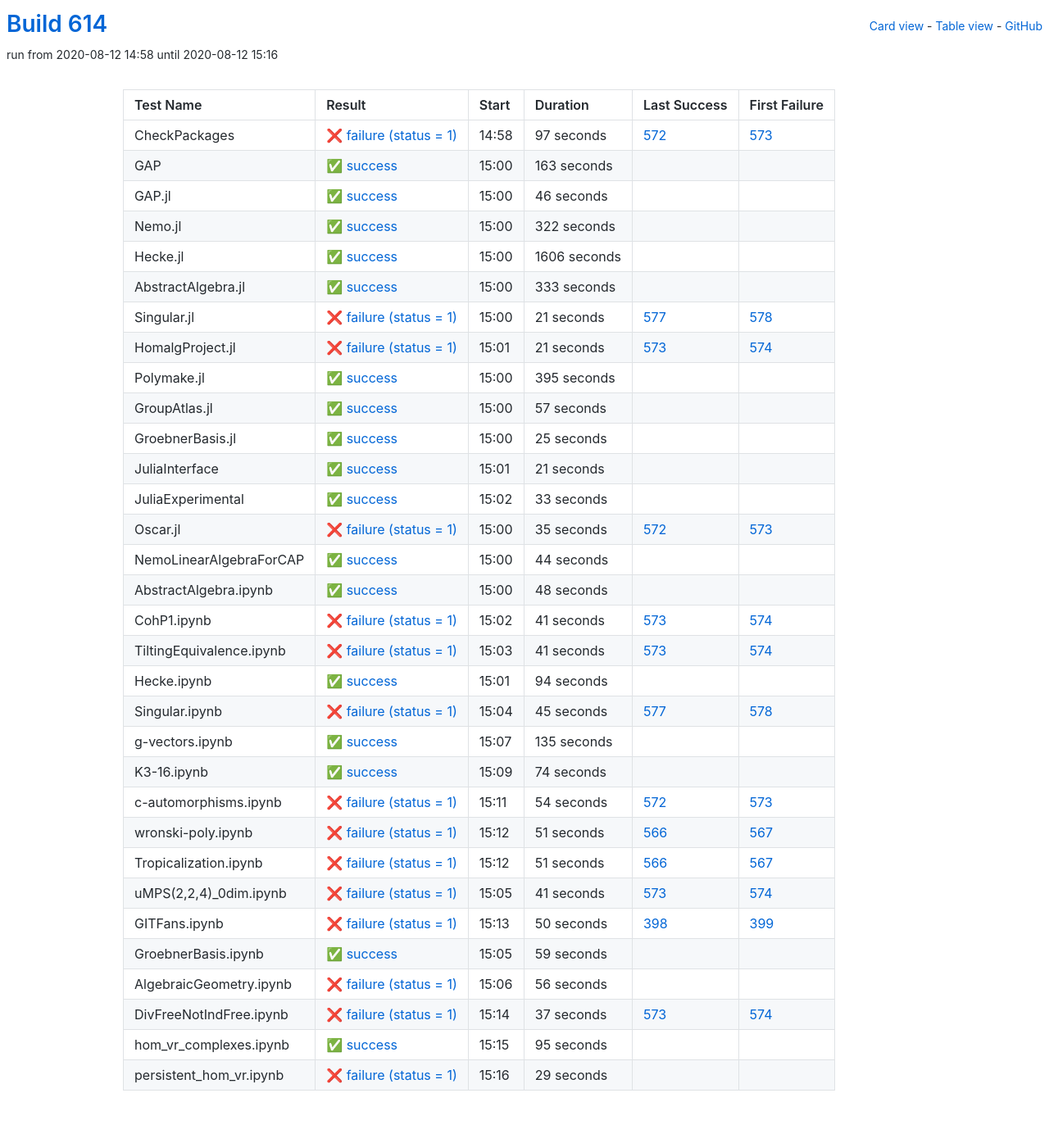
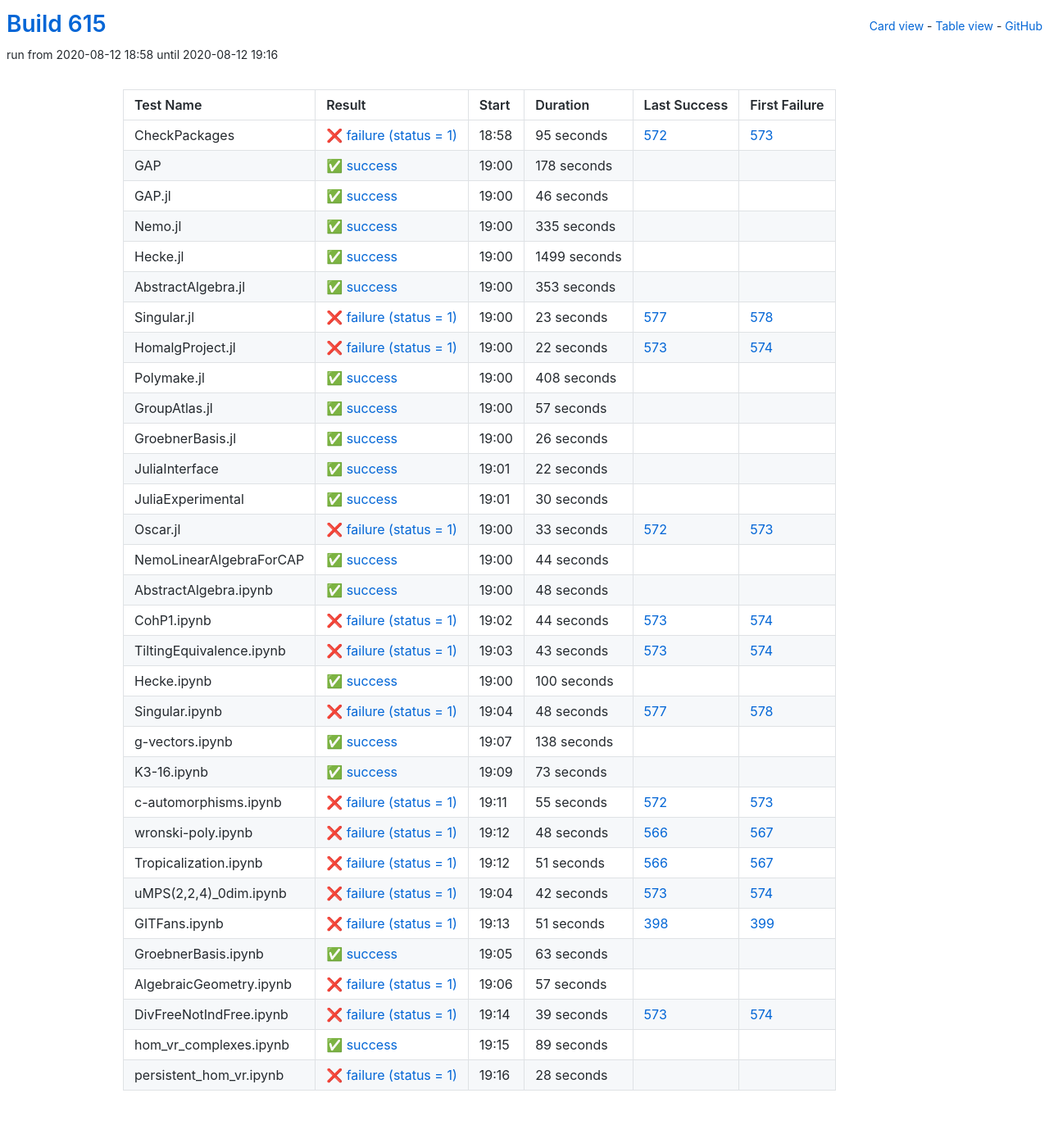
Before and after one commit to oscar-system/oscar-ci-status-stable, a Jekyll site: the page built from table.html, in a window 1280 px wide. Shown: the whole page at 82% size. Built offline with Jekyll 4.4.1, drawn with Linux system fonts in a browser that asks for light colours.

Commit message:
Build #615

```diff
--- a/_data/ci.yml
+++ b/_data/ci.yml
@@ -1,6 +1,6 @@
 ---
-build: 614
-build_url: https://oscarci.mathematik.uni-kl.de/job/oscar-stable/614/
+build: 615
+build_url: https://oscarci.mathematik.uni-kl.de/job/oscar-stable/615/
 job: oscar-stable
 organization: oscar-system
 repo: oscar-ci-status-stable
@@ -8,32 +8,32 @@ repourl: https://github.com/oscar-system/oscar-ci-status-stable
 tests:
 - name: CheckPackages
   id: checkpackages
-  log: https://oscarci.mathematik.uni-kl.de/job/oscar-stable/614/artifact/logs/build-614/CheckPackages.log
-  start: 2020-08-12 14:58
+  log: https://oscarci.mathematik.uni-kl.de/job/oscar-stable/615/artifact/logs/build-615/CheckPackages.log
+  start: 2020-08-12 18:58
   success: false
   exitcode: 1
   status: failure
-  duration: 97
+  duration: 95
   last_success: 572
   last_success_url: https://oscarci.mathematik.uni-kl.de/job/oscar-stable/572/
   first_failure: 573
   first_failure_url: https://oscarci.mathematik.uni-kl.de/job/oscar-stable/573/
 - name: GAP
   id: gap
-  log: https://oscarci.mathematik.uni-kl.de/job/oscar-stable/614/artifact/logs/build-614/GAP.log
-  start: 2020-08-12 15:00
+  log: https://oscarci.mathematik.uni-kl.de/job/oscar-stable/615/artifact/logs/build-615/GAP.log
+  start: 2020-08-12 19:00
   success: true
   exitcode: 0
   status: success
-  duration: 163
+  duration: 178
   last_success: false
   last_success_url:
   first_failure: false
   first_failure_url:
 - name: GAP.jl
   id: gap-jl
-  log: https://oscarci.mathematik.uni-kl.de/job/oscar-stable/614/artifact/logs/build-614/GAP.jl.log
-  start: 2020-08-12 15:00
+  log: https://oscarci.mathematik.uni-kl.de/job/oscar-stable/615/artifact/logs/build-615/GAP.jl.log
+  start: 2020-08-12 19:00
   success: true
   exitcode: 0
   status: success
@@ -44,80 +44,80 @@ tests:
   first_failure_url:
 - name: Nemo.jl
   id: nemo-jl
-  log: https://oscarci.mathematik.uni-kl.de/job/oscar-stable/614/artifact/logs/build-614/Nemo.jl.log
-  start: 2020-08-12 15:00
+  log: https://oscarci.mathematik.uni-kl.de/job/oscar-stable/615/artifact/logs/build-615/Nemo.jl.log
+  start: 2020-08-12 19:00
   success: true
   exitcode: 0
   status: success
-  duration: 322
+  duration: 335
   last_success: false
   last_success_url:
   first_failure: false
   first_failure_url:
 - name: Hecke.jl
   id: hecke-jl
-  log: https://oscarci.mathematik.uni-kl.de/job/oscar-stable/614/artifact/logs/build-614/Hecke.jl.log
-  start: 2020-08-12 15:00
+  log: https://oscarci.mathematik.uni-kl.de/job/oscar-stable/615/artifact/logs/build-615/Hecke.jl.log
+  start: 2020-08-12 19:00
   success: true
   exitcode: 0
   status: success
-  duration: 1606
+  duration: 1499
   last_success: false
   last_success_url:
   first_failure: false
   first_failure_url:
 - name: AbstractAlgebra.jl
   id: abstractalgebra-jl
-  log: https://oscarci.mathematik.uni-kl.de/job/oscar-stable/614/artifact/logs/build-614/AbstractAlgebra.jl.log
-  start: 2020-08-12 15:00
+  log: https://oscarci.mathematik.uni-kl.de/job/oscar-stable/615/artifact/logs/build-615/AbstractAlgebra.jl.log
+  start: 2020-08-12 19:00
   success: true
   exitcode: 0
   status: success
-  duration: 333
+  duration: 353
   last_success: false
   last_success_url:
   first_failure: false
   first_failure_url:
 - name: Singular.jl
   id: singular-jl
-  log: https://oscarci.mathematik.uni-kl.de/job/oscar-stable/614/artifact/logs/build-614/Singular.jl.log
-  start: 2020-08-12 15:00
+  log: https://oscarci.mathematik.uni-kl.de/job/oscar-stable/615/artifact/logs/build-615/Singular.jl.log
+  start: 2020-08-12 19:00
   success: false
   exitcode: 1
   status: failure
-  duration: 21
+  duration: 23
   last_success: 577
   last_success_url: https://oscarci.mathematik.uni-kl.de/job/oscar-stable/577/
   first_failure: 578
   first_failure_url: https://oscarci.mathematik.uni-kl.de/job/oscar-stable/578/
 - name: HomalgProject.jl
   id: homalgproject-jl
-  log: https://oscarci.mathematik.uni-kl.de/job/oscar-stable/614/artifact/logs/build-614/HomalgProject.jl.log
-  start: 2020-08-12 15:01
+  log: https://oscarci.mathematik.uni-kl.de/job/oscar-stable/615/artifact/logs/build-615/HomalgProject.jl.log
+  start: 2020-08-12 19:00
   success: false
   exitcode: 1
   status: failure
-  duration: 21
+  duration: 22
   last_success: 573
   last_success_url: https://oscarci.mathematik.uni-kl.de/job/oscar-stable/573/
   first_failure: 574
   first_failure_url: https://oscarci.mathematik.uni-kl.de/job/oscar-stable/574/
 - name: Polymake.jl
   id: polymake-jl
-  log: https://oscarci.mathematik.uni-kl.de/job/oscar-stable/614/artifact/logs/build-614/Polymake.jl.log
-  start: 2020-08-12 15:00
+  log: https://oscarci.mathematik.uni-kl.de/job/oscar-stable/615/artifact/logs/build-615/Polymake.jl.log
+  start: 2020-08-12 19:00
   success: true
   exitcode: 0
   status: success
-  duration: 395
+  duration: 408
   last_success: false
   last_success_url:
   first_failure: false
   first_failure_url:
 - name: GroupAtlas.jl
   id: groupatlas-jl
-  log: https://oscarci.mathematik.uni-kl.de/job/oscar-stable/614/artifact/logs/build-614/GroupAtlas.jl.log
-  start: 2020-08-12 15:00
+  log: https://oscarci.mathematik.uni-kl.de/job/oscar-stable/615/artifact/logs/build-615/GroupAtlas.jl.log
+  start: 2020-08-12 19:00
   success: true
   exitcode: 0
   status: success
@@ -128,56 +128,56 @@ tests:
   first_failure_url:
 - name: GroebnerBasis.jl
   id: groebnerbasis-jl
-  log: https://oscarci.mathematik.uni-kl.de/job/oscar-stable/614/artifact/logs/build-614/GroebnerBasis.jl.log
-  start: 2020-08-12 15:00
+  log: https://oscarci.mathematik.uni-kl.de/job/oscar-stable/615/artifact/logs/build-615/GroebnerBasis.jl.log
+  start: 2020-08-12 19:00
   success: true
   exitcode: 0
   status: success
-  duration: 25
+  duration: 26
   last_success: false
   last_success_url:
   first_failure: false
   first_failure_url:
 - name: JuliaInterface
   id: juliainterface
-  log: https://oscarci.mathematik.uni-kl.de/job/oscar-stable/614/artifact/logs/build-614/JuliaInterface.log
-  start: 2020-08-12 15:01
+  log: https://oscarci.mathematik.uni-kl.de/job/oscar-stable/615/artifact/logs/build-615/JuliaInterface.log
+  start: 2020-08-12 19:01
   success: true
   exitcode: 0
   status: success
-  duration: 21
+  duration: 22
   last_success: false
   last_success_url:
   first_failure: false
   first_failure_url:
 - name: JuliaExperimental
   id: juliaexperimental
-  log: https://oscarci.mathematik.uni-kl.de/job/oscar-stable/614/artifact/logs/build-614/JuliaExperimental.log
-  start: 2020-08-12 15:02
+  log: https://oscarci.mathematik.uni-kl.de/job/oscar-stable/615/artifact/logs/build-615/JuliaExperimental.log
+  start: 2020-08-12 19:01
   success: true
   exitcode: 0
   status: success
-  duration: 33
+  duration: 30
   last_success: false
   last_success_url:
   first_failure: false
   first_failure_url:
 - name: Oscar.jl
   id: oscar-jl
-  log: https://oscarci.mathematik.uni-kl.de/job/oscar-stable/614/artifact/logs/build-614/Oscar.jl.log
-  start: 2020-08-12 15:00
+  log: https://oscarci.mathematik.uni-kl.de/job/oscar-stable/615/artifact/logs/build-615/Oscar.jl.log
+  start: 2020-08-12 19:00
   success: false
   exitcode: 1
   status: failure
-  duration: 35
+  duration: 33
   last_success: 572
   last_success_url: https://oscarci.mathematik.uni-kl.de/job/oscar-stable/572/
   first_failure: 573
   first_failure_url: https://oscarci.mathematik.uni-kl.de/job/oscar-stable/573/
 - name: NemoLinearAlgebraForCAP
   id: nemolinearalgebraforcap
-  log: https://oscarci.mathematik.uni-kl.de/job/oscar-stable/614/artifact/logs/build-614/NemoLinearAlgebraForCAP.log
-  start: 2020-08-12 15:00
+  log: https://oscarci.mathematik.uni-kl.de/job/oscar-stable/615/artifact/logs/build-615/NemoLinearAlgebraForCAP.log
+  start: 2020-08-12 19:00
   success: true
   exitcode: 0
   status: success
@@ -188,8 +188,8 @@ tests:
   first_failure_url:
 - name: AbstractAlgebra.ipynb
   id: abstractalgebra-ipynb
-  log: https://oscarci.mathematik.uni-kl.de/job/oscar-stable/614/artifact/logs/build-614/AbstractAlgebra.ipynb.log
-  start: 2020-08-12 15:00
+  log: https://oscarci.mathematik.uni-kl.de/job/oscar-stable/615/artifact/logs/build-615/AbstractAlgebra.ipynb.log
+  start: 2020-08-12 19:00
   success: true
   exitcode: 0
   status: success
@@ -200,104 +200,104 @@ tests:
   first_failure_url:
 - name: CohP1.ipynb
   id: cohp1-ipynb
-  log: https://oscarci.mathematik.uni-kl.de/job/oscar-stable/614/artifact/logs/build-614/CohP1.ipynb.log
-  start: 2020-08-12 15:02
+  log: https://oscarci.mathematik.uni-kl.de/job/oscar-stable/615/artifact/logs/build-615/CohP1.ipynb.log
+  start: 2020-08-12 19:02
   success: false
   exitcode: 1
   status: failure
-  duration: 41
+  duration: 44
   last_success: 573
   last_success_url: https://oscarci.mathematik.uni-kl.de/job/oscar-stable/573/
   first_failure: 574
   first_failure_url: https://oscarci.mathematik.uni-kl.de/job/oscar-stable/574/
 - name: TiltingEquivalence.ipynb
   id: tiltingequivalence-ipynb
-  log: https://oscarci.mathematik.uni-kl.de/job/oscar-stable/614/artifact/logs/build-614/TiltingEquivalence.ipynb.log
-  start: 2020-08-12 15:03
+  log: https://oscarci.mathematik.uni-kl.de/job/oscar-stable/615/artifact/logs/build-615/TiltingEquivalence.ipynb.log
+  start: 2020-08-12 19:03
   success: false
   exitcode: 1
   status: failure
-  duration: 41
+  duration: 43
   last_success: 573
   last_success_url: https://oscarci.mathematik.uni-kl.de/job/oscar-stable/573/
   first_failure: 574
   first_failure_url: https://oscarci.mathematik.uni-kl.de/job/oscar-stable/574/
 - name: Hecke.ipynb
   id: hecke-ipynb
-  log: https://oscarci.mathematik.uni-kl.de/job/oscar-stable/614/artifact/logs/build-614/Hecke.ipynb.log
-  start: 2020-08-12 15:01
+  log: https://oscarci.mathematik.uni-kl.de/job/oscar-stable/615/artifact/logs/build-615/Hecke.ipynb.log
+  start: 2020-08-12 19:00
   success: true
   exitcode: 0
   status: success
-  duration: 94
+  duration: 100
   last_success: false
   last_success_url:
   first_failure: false
   first_failure_url:
 - name: Singular.ipynb
   id: singular-ipynb
-  log: https://oscarci.mathematik.uni-kl.de/job/oscar-stable/614/artifact/logs/build-614/Singular.ipynb.log
-  start: 2020-08-12 15:04
+  log: https://oscarci.mathematik.uni-kl.de/job/oscar-stable/615/artifact/logs/build-615/Singular.ipynb.log
+  start: 2020-08-12 19:04
   success: false
   exitcode: 1
   status: failure
-  duration: 45
+  duration: 48
   last_success: 577
   last_success_url: https://oscarci.mathematik.uni-kl.de/job/oscar-stable/577/
   first_failure: 578
   first_failure_url: https://oscarci.mathematik.uni-kl.de/job/oscar-stable/578/
 - name: g-vectors.ipynb
   id: g-vectors-ipynb
-  log: https://oscarci.mathematik.uni-kl.de/job/oscar-stable/614/artifact/logs/build-614/g-vectors.ipynb.log
-  start: 2020-08-12 15:07
+  log: https://oscarci.mathematik.uni-kl.de/job/oscar-stable/615/artifact/logs/build-615/g-vectors.ipynb.log
+  start: 2020-08-12 19:07
   success: true
   exitcode: 0
   status: success
-  duration: 135
+  duration: 138
   last_success: false
   last_success_url:
   first_failure: false
   first_failure_url:
 - name: K3-16.ipynb
   id: k3-16-ipynb
-  log: https://oscarci.mathematik.uni-kl.de/job/oscar-stable/614/artifact/logs/build-614/K3-16.ipynb.log
-  start: 2020-08-12 15:09
+  log: https://oscarci.mathematik.uni-kl.de/job/oscar-stable/615/artifact/logs/build-615/K3-16.ipynb.log
+  start: 2020-08-12 19:09
   success: true
   exitcode: 0
   status: success
-  duration: 74
+  duration: 73
   last_success: false
   last_success_url:
   first_failure: false
   first_failure_url:
 - name: c-automorphisms.ipynb
   id: c-automorphisms-ipynb
-  log: https://oscarci.mathematik.uni-kl.de/job/oscar-stable/614/artifact/logs/build-614/c-automorphisms.ipynb.log
-  start: 2020-08-12 15:11
+  log: https://oscarci.mathematik.uni-kl.de/job/oscar-stable/615/artifact/logs/build-615/c-automorphisms.ipynb.log
+  start: 2020-08-12 19:11
   success: false
   exitcode: 1
   status: failure
-  duration: 54
+  duration: 55
   last_success: 572
   last_success_url: https://oscarci.mathematik.uni-kl.de/job/oscar-stable/572/
   first_failure: 573
   first_failure_url: https://oscarci.mathematik.uni-kl.de/job/oscar-stable/573/
 - name: wronski-poly.ipynb
   id: wronski-poly-ipynb
-  log: https://oscarci.mathematik.uni-kl.de/job/oscar-stable/614/artifact/logs/build-614/wronski-poly.ipynb.log
-  start: 2020-08-12 15:12
+  log: https://oscarci.mathematik.uni-kl.de/job/oscar-stable/615/artifact/logs/build-615/wronski-poly.ipynb.log
+  start: 2020-08-12 19:12
   success: false
   exitcode: 1
   status: failure
-  duration: 51
+  duration: 48
   last_success: 566
   last_success_url: https://oscarci.mathematik.uni-kl.de/job/oscar-stable/566/
   first_failure: 567
   first_failure_url: https://oscarci.mathematik.uni-kl.de/job/oscar-stable/567/
 - name: Tropicalization.ipynb
   id: tropicalization-ipynb
-  log: https://oscarci.mathematik.uni-kl.de/job/oscar-stable/614/artifact/logs/build-614/Tropicalization.ipynb.log
-  start: 2020-08-12 15:12
+  log: https://oscarci.mathematik.uni-kl.de/job/oscar-stable/615/artifact/logs/build-615/Tropicalization.ipynb.log
+  start: 2020-08-12 19:12
   success: false
   exitcode: 1
   status: failure
@@ -308,84 +308,84 @@ tests:
   first_failure_url: https://oscarci.mathematik.uni-kl.de/job/oscar-stable/567/
 - name: uMPS(2,2,4)_0dim.ipynb
   id: umps-2-2-4-0dim-ipynb
-  log: https://oscarci.mathematik.uni-kl.de/job/oscar-stable/614/artifact/logs/build-614/uMPS-2-2-4-_0dim.ipynb.log
-  start: 2020-08-12 15:05
+  log: https://oscarci.mathematik.uni-kl.de/job/oscar-stable/615/artifact/logs/build-615/uMPS-2-2-4-_0dim.ipynb.log
+  start: 2020-08-12 19:04
   success: false
   exitcode: 1
   status: failure
-  duration: 41
+  duration: 42
   last_success: 573
   last_success_url: https://oscarci.mathematik.uni-kl.de/job/oscar-stable/573/
   first_failure: 574
   first_failure_url: https://oscarci.mathematik.uni-kl.de/job/oscar-stable/574/
 - name: GITFans.ipynb
   id: gitfans-ipynb
-  log: https://oscarci.mathematik.uni-kl.de/job/oscar-stable/614/artifact/logs/build-614/GITFans.ipynb.log
-  start: 2020-08-12 15:13
+  log: https://oscarci.mathematik.uni-kl.de/job/oscar-stable/615/artifact/logs/build-615/GITFans.ipynb.log
+  start: 2020-08-12 19:13
   success: false
   exitcode: 1
   status: failure
-  duration: 50
+  duration: 51
   last_success: 398
   last_success_url: https://oscarci.mathematik.uni-kl.de/job/oscar-stable/398/
   first_failure: 399
   first_failure_url: https://oscarci.mathematik.uni-kl.de/job/oscar-stable/399/
 - name: GroebnerBasis.ipynb
   id: groebnerbasis-ipynb
-  log: https://oscarci.mathematik.uni-kl.de/job/oscar-stable/614/artifact/logs/build-614/GroebnerBasis.ipynb.log
-  start: 2020-08-12 15:05
+  log: https://oscarci.mathematik.uni-kl.de/job/oscar-stable/615/artifact/logs/build-615/GroebnerBasis.ipynb.log
+  start: 2020-08-12 19:05
   success: true
   exitcode: 0
   status: success
-  duration: 59
+  duration: 63
   last_success: false
   last_success_url:
   first_failure: false
   first_failure_url:
 - name: AlgebraicGeometry.ipynb
   id: algebraicgeometry-ipynb
-  log: https://oscarci.mathematik.uni-kl.de/job/oscar-stable/614/artifact/logs/build-614/AlgebraicGeometry.ipynb.log
-  start: 2020-08-12 15:06
+  log: https://oscarci.mathematik.uni-kl.de/job/oscar-stable/615/artifact/logs/build-615/AlgebraicGeometry.ipynb.log
+  start: 2020-08-12 19:06
   success: false
   exitcode: 1
   status: failure
-  duration: 56
+  duration: 57
   last_success: false
   last_success_url:
   first_failure: false
   first_failure_url:
 - name: DivFreeNotIndFree.ipynb
   id: divfreenotindfree-ipynb
-  log: https://oscarci.mathematik.uni-kl.de/job/oscar-stable/614/artifact/logs/build-614/DivFreeNotIndFree.ipynb.log
-  start: 2020-08-12 15:14
+  log: https://oscarci.mathematik.uni-kl.de/job/oscar-stable/615/artifact/logs/build-615/DivFreeNotIndFree.ipynb.log
+  start: 2020-08-12 19:14
   success: false
   exitcode: 1
   status: failure
-  duration: 37
+  duration: 39
   last_success: 573
   last_success_url: https://oscarci.mathematik.uni-kl.de/job/oscar-stable/573/
   first_failure: 574
   first_failure_url: https://oscarci.mathematik.uni-kl.de/job/oscar-stable/574/
 - name: hom_vr_complexes.ipynb
   id: hom-vr-complexes-ipynb
-  log: https://oscarci.mathematik.uni-kl.de/job/oscar-stable/614/artifact/logs/build-614/hom_vr_complexes.ipynb.log
-  start: 2020-08-12 15:15
+  log: https://oscarci.mathematik.uni-kl.de/job/oscar-stable/615/artifact/logs/build-615/hom_vr_complexes.ipynb.log
+  start: 2020-08-12 19:15
   success: true
   exitcode: 0
   status: success
-  duration: 95
+  duration: 89
   last_success: false
   last_success_url:
   first_failure: false
   first_failure_url:
 - name: persistent_hom_vr.ipynb
   id: persistent-hom-vr-ipynb
-  log: https://oscarci.mathematik.uni-kl.de/job/oscar-stable/614/artifact/logs/build-614/persistent_hom_vr.ipynb.log
-  start: 2020-08-12 15:16
+  log: https://oscarci.mathematik.uni-kl.de/job/oscar-stable/615/artifact/logs/build-615/persistent_hom_vr.ipynb.log
+  start: 2020-08-12 19:16
   success: false
   exitcode: 1
   status: failure
-  duration: 29
+  duration: 28
   last_success: false
   last_success_url:
   first_failure: false
```
Also changed, not shown: README.md.
